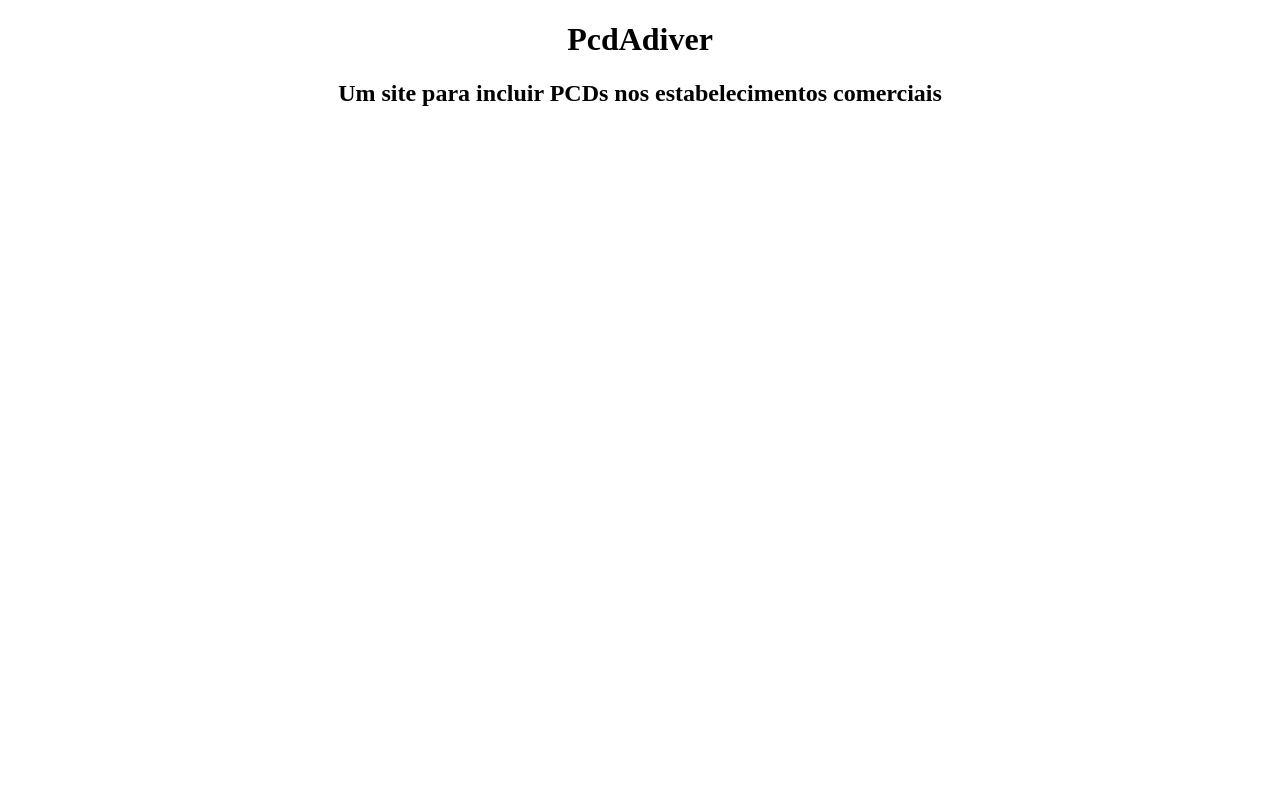
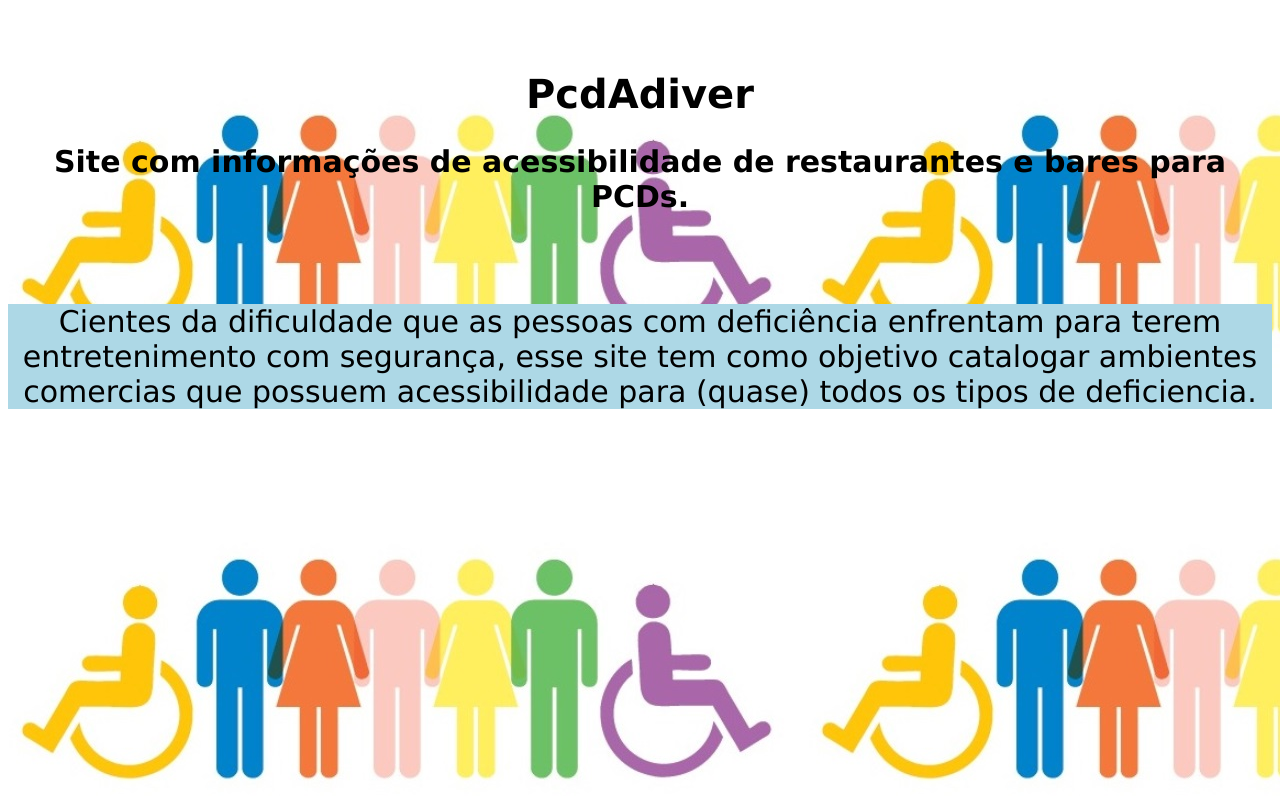
Before and after one commit to MirianGuerra/Projeto_HTML_CSS_JS, a plain HTML site: page index.html in a window 1280 px wide. Drawn offline with Linux system fonts and the light colour scheme.

Commit message:
Colocando imagem de fundo

```diff
--- a/index.html
+++ b/index.html
@@ -6,8 +6,18 @@
     <meta name="viewport" content="width=device-width, initial-scale=1.0">
     <title>PcdAdviser</title>
 </head>
-<body>
-    <h1 style="text-align: center;">PcdAdiver</h1>
-    <h2 style="text-align: center;">Um site para incluir PCDs nos estabelecimentos comerciais</h2>
+<body id="cabecalho" style="background-image: url('img/pcds2.png')">
+        <br>
+        <br>
+        <h1 style="text-align: center;font-family: Verdana; font-weight: bold;font-size: 40px;">PcdAdiver</h1>
+        <h2 style="text-align: center;font-family: Verdana;font-size: 30px;">Site com informações de acessibilidade de restaurantes e bares para PCDs.</h2>
+        <br>
+        <br>
+<p style="text-align: center; font-size: 30px; font-family: Verdana; background-color: lightblue;">
+    Cientes da dificuldade que as pessoas com
+    deficiência enfrentam para terem entretenimento
+    com segurança, esse site tem
+    como objetivo catalogar ambientes comercias que possuem acessibilidade para (quase) todos os tipos de deficiencia.
+</p>
 </body>
 </html>
```
Also changed, not shown: img/equipe.jpeg (added), img/logo_pcdAdviser.png (added), img/pcds.jpg (added), img/pcds2.png (added), img/pcds3.png (added), img/tomodachi.jpg (added).
